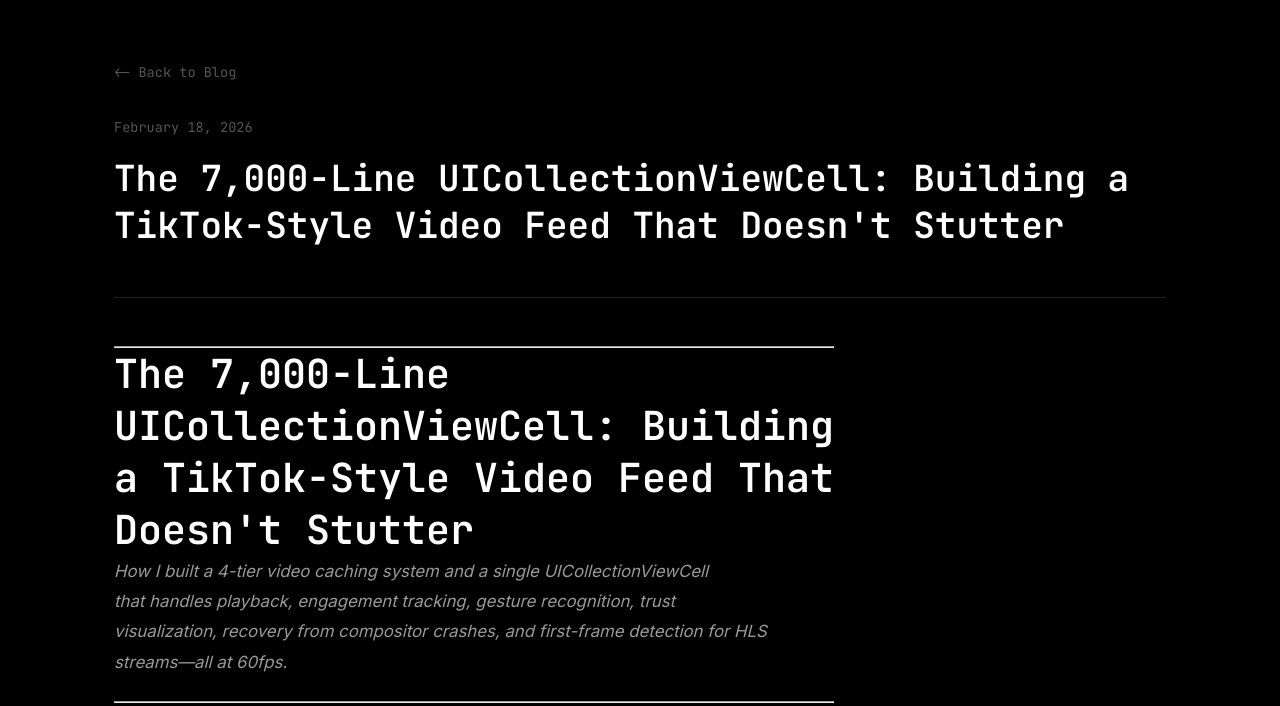
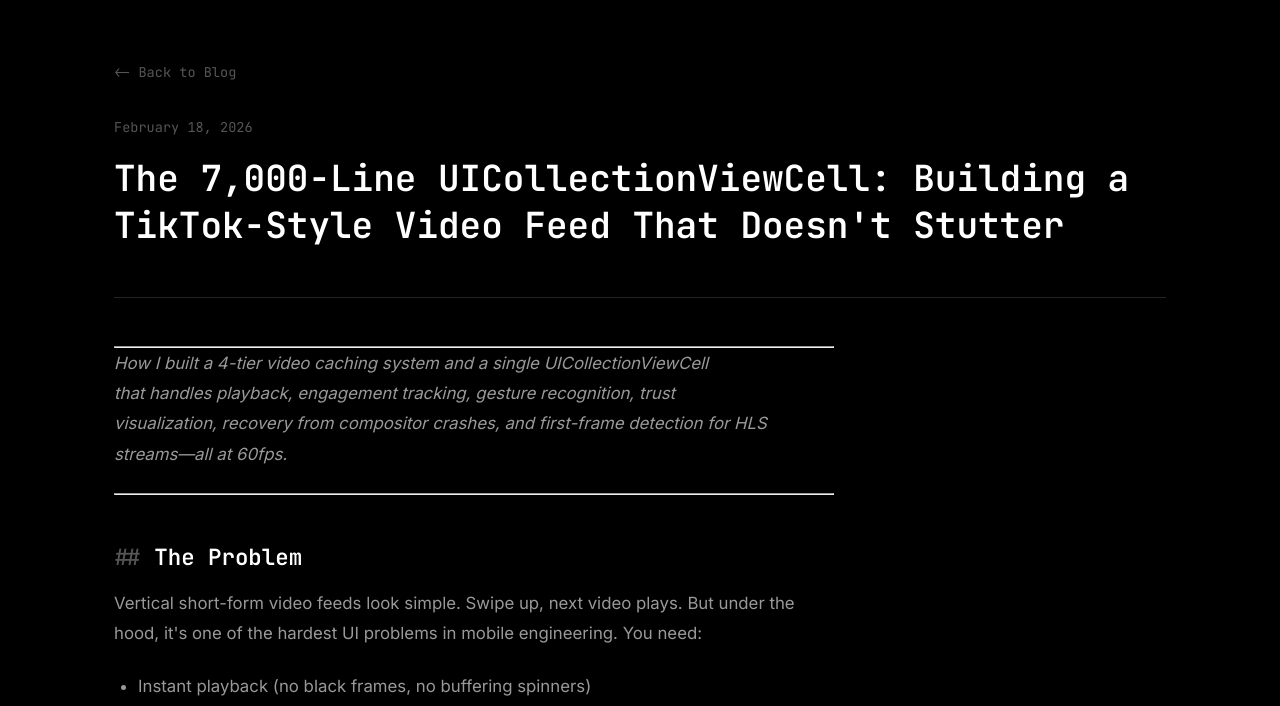
Before and after one commit to sanjjayrj/sanjjayrj.github.io, an Eleventy site: page src/posts/2026-02-18-the-7-000-line-uicollectionviewcell-building-a-tiktok-style-video-feed-that-doesnt-stutter.md in a window 1280 px wide. Shown: the part 62-768 px from the top of the page. Built offline with nearby package versions, Linux system fonts and the light colour scheme; Eleventy itself is replaced by a stand-in of ours; files that its build step writes are made by us from their sources.

Commit message:
Update Blog Posts “2026-02-18-the-7-000-line-uicollectionviewcell-building-a-tiktok-style-video-feed-that-doesnt-stutter”

```diff
--- a/src/posts/2026-02-18-the-7-000-line-uicollectionviewcell-building-a-tiktok-style-video-feed-that-doesnt-stutter.md
+++ b/src/posts/2026-02-18-the-7-000-line-uicollectionviewcell-building-a-tiktok-style-video-feed-that-doesnt-stutter.md
@@ -10,7 +10,6 @@
 tags: []
 ---
   ---
-  # The 7,000-Line UICollectionViewCell: Building a TikTok-Style Video Feed That Doesn't Stutter
 
   *How I built a 4-tier video caching system and a single UICollectionViewCell
   that handles playback, engagement tracking, gesture recognition, trust
```
